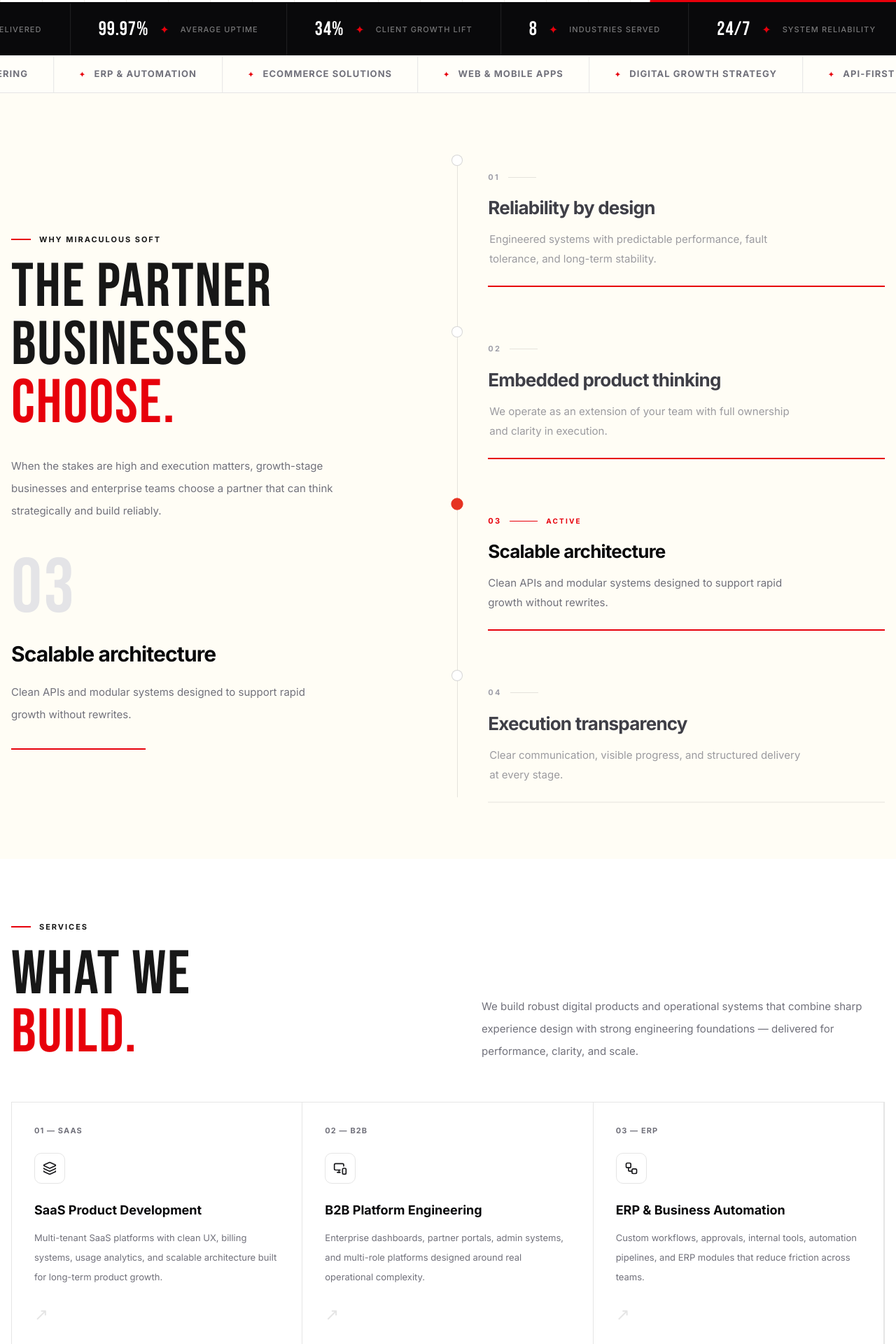
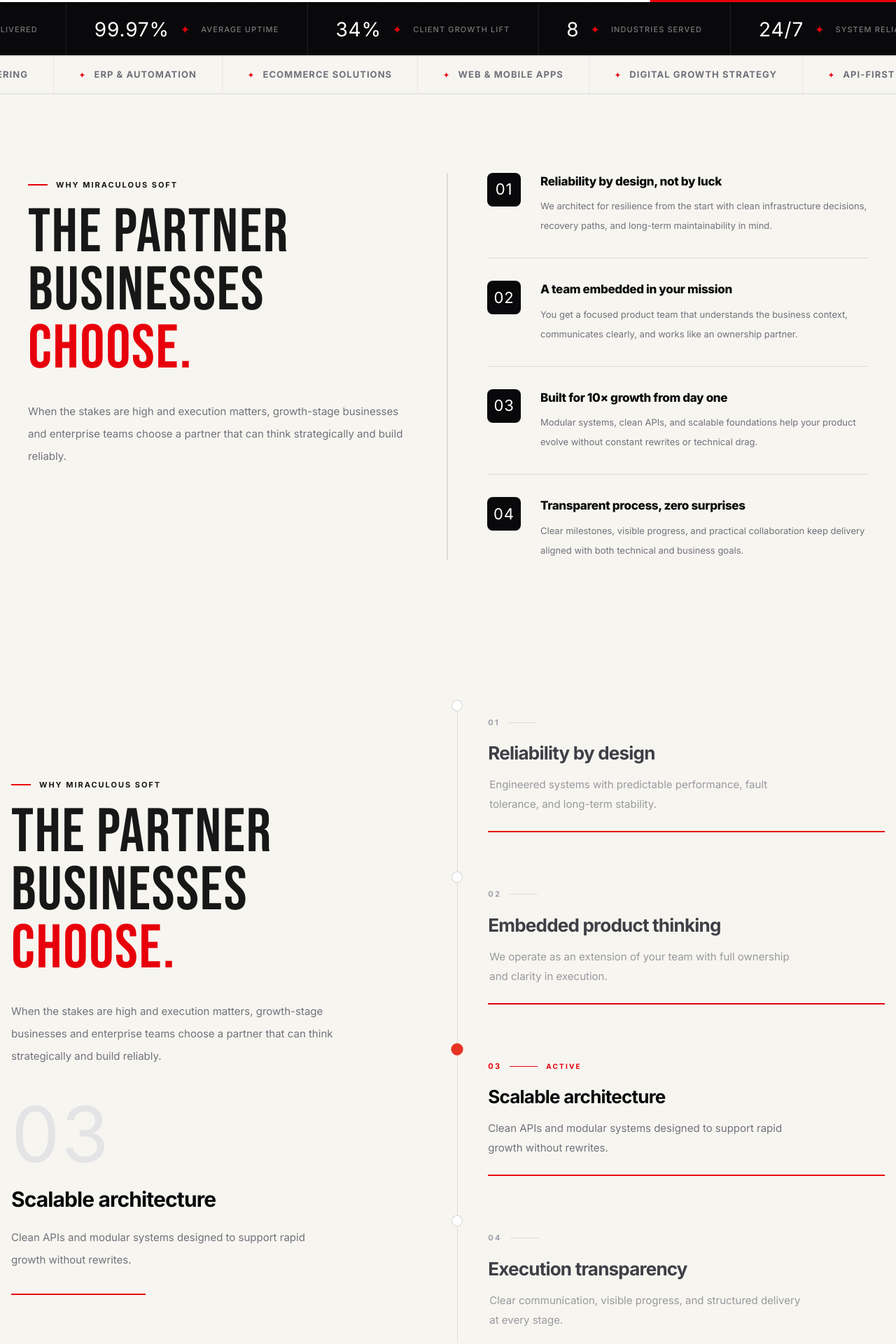
Before and after one commit to msinoftech/Miraculoussoftsolutions, a Next.js app: page / in a window 1280 px wide. Shown: the part 780-2700 px from the top of the page at 70% size. Built offline with nearby package versions, Linux system fonts and the light colour scheme.

Commit message:
update the font and same as ref layout

```diff
--- a/app/globals.css
+++ b/app/globals.css
@@ -13,7 +13,6 @@
   --red: #e63322;
   --blue: #0044ff;
   --green: #00875a;
-  --hero: "Bebas Neue", sans-serif;
   --serif: "Cormorant Garamond", serif;
   --body: "Inter", sans-serif;
 }
@@ -33,14 +32,6 @@
 
 h1, h2, h3, h4, h5, h6 {
   font-family: var(--font-bebas-neue), Arial, sans-serif;
-}
-
-p {
-  font-family: var(--font-inter), Arial, Helvetica, sans-serif;
-}
-
-.font-hero {
-  font-family: var(--hero);
 }
 
 .font-serif-display {
--- /dev/null
+++ b/app/not-found.tsx
@@ -0,0 +1,72 @@
+import Link from "next/link";
+
+export default function NotFound() {
+  return (
+    <section className="relative overflow-hidden bg-[var(--off)] py-14 sm:py-20">
+      <div className="grid-bg absolute inset-0 opacity-35" />
+
+      <div className="relative z-10 mx-auto max-w-7xl px-4">
+        <div className="overflow-hidden rounded-2xl border border-[var(--border)] bg-white shadow-[0_24px_70px_rgba(12,12,12,0.08)]">
+          <div className="grid gap-0 lg:grid-cols-[1.15fr_0.85fr]">
+            <div className="border-b border-[var(--border)] p-8 sm:p-12 lg:border-b-0 lg:border-r">
+              <div className="inline-flex items-center gap-2 rounded-full border border-red-600 px-4 py-1.5 text-[11px] font-bold uppercase tracking-[0.16em] text-red-600">
+                <span className="h-[5px] w-[5px] rounded-full bg-red-600" />
+                Error 404
+              </div>
+
+              <h1 className="mt-6 font-hero text-[64px] uppercase leading-[0.9] tracking-[0.02em] text-zinc-950 sm:text-[90px] lg:text-[120px]">
+                Page
+                <br />
+                Not <span className="text-red-600">Found.</span>
+              </h1>
+
+              <p>The page you are looking for does not exist or may have been moved. Let’s get you back to the right section.</p>
+
+              <div className="mt-8 flex flex-col gap-3 sm:flex-row">
+                <Link
+                  href="/"
+                  className="inline-flex items-center justify-center rounded-[4px] border border-zinc-950 bg-zinc-950 px-6 py-3 text-[12px] font-bold uppercase tracking-[0.08em] text-white transition hover:border-red-600 hover:bg-red-600"
+                >
+                  Go to Homepage
+                </Link>
+                <Link
+                  href="/#services"
+                  className="inline-flex items-center justify-center rounded-[4px] border border-zinc-950 px-6 py-3 text-[12px] font-bold uppercase tracking-[0.08em] text-zinc-950 transition hover:bg-zinc-950 hover:text-white"
+                >
+                  Explore Services
+                </Link>
+              </div>
+            </div>
+
+            <div className="flex flex-col justify-between bg-zinc-950 p-8 text-white sm:p-12">
+              <div>
+                <div className="text-[11px] font-bold uppercase tracking-[0.14em] text-white/40">
+                  Need Assistance?
+                </div>
+                <h2 className="mt-4 font-hero text-[46px] uppercase leading-[0.92] tracking-[0.02em] sm:text-[58px]">
+                  We Can Help You Navigate.
+                </h2>
+                <p className="mt-5 text-[14px] leading-7 text-white/60">
+                  If this happened from an outdated link, contact our team and we will
+                  guide you to the correct page.
+                </p>
+              </div>
+
+              <div className="mt-8 rounded-xl border border-white/10 bg-white/[0.03] p-5">
+                <div className="text-[10px] font-bold uppercase tracking-[0.16em] text-white/45">
+                  Quick Link
+                </div>
+                <Link
+                  href="/#contact"
+                  className="mt-3 inline-flex w-full items-center justify-center rounded-md bg-red-600 px-4 py-3 text-[12px] font-bold uppercase tracking-[0.08em] text-white transition hover:bg-red-700"
+                >
+                  Contact Miraculous Soft
+                </Link>
+              </div>
+            </div>
+          </div>
+        </div>
+      </div>
+    </section>
+  );
+}
--- a/app/page.tsx
+++ b/app/page.tsx
@@ -27,26 +27,45 @@
   {
     number: "01",
     title: "Reliability by design",
-    description:
-      "Engineered systems with predictable performance, fault tolerance, and long-term stability.",
+    description: "Engineered systems with predictable performance, fault tolerance, and long-term stability.",
   },
   {
     number: "02",
     title: "Embedded product thinking",
-    description:
-      "We operate as an extension of your team with full ownership and clarity in execution.",
+    description: "We operate as an extension of your team with full ownership and clarity in execution.",
   },
   {
     number: "03",
     title: "Scalable architecture",
-    description:
-      "Clean APIs and modular systems designed to support rapid growth without rewrites.",
+    description: "Clean APIs and modular systems designed to support rapid growth without rewrites.",
   },
   {
     number: "04",
     title: "Execution transparency",
+    description: "Clear communication, visible progress, and structured delivery at every stage.",
+  },
+];
+
+const whyPointsold = [
+  {
+    title: "Reliability by design, not by luck",
     description:
-      "Clear communication, visible progress, and structured delivery at every stage.",
+      "We architect for resilience from the start with clean infrastructure decisions, recovery paths, and long-term maintainability in mind.",
+  },
+  {
+    title: "A team embedded in your mission",
+    description:
+      "You get a focused product team that understands the business context, communicates clearly, and works like an ownership partner.",
+  },
+  {
+    title: "Built for 10× growth from day one",
+    description:
+      "Modular systems, clean APIs, and scalable foundations help your product evolve without constant rewrites or technical drag.",
+  },
+  {
+    title: "Transparent process, zero surprises",
+    description:
+      "Clear milestones, visible progress, and practical collaboration keep delivery aligned with both technical and business goals.",
   },
 ];
 
@@ -472,11 +491,11 @@
             <div className="flex flex-col gap-3">
               <a href="#contact" className="group flex items-center justify-between rounded-[4px] border border-zinc-950 bg-zinc-950 px-6 py-4 text-[13px] font-bold uppercase tracking-[0.08em] text-white transition hover:border-red-600 hover:bg-red-600">
                 Start Your Project
-                <svg xmlns="http://www.w3.org/2000/svg" width="18" height="18" viewBox="0 0 24 24" fill="none" stroke="currentColor" stroke-width="2" stroke-linecap="round" stroke-linejoin="round" className="lucide lucide-arrow-right transition group-hover:translate-x-1 group-hover:-translate-y-1" aria-hidden="true" data-source-pos="954:16-954:116" data-source-name="ArrowRight"><path d="M5 12h14"></path><path d="m12 5 7 7-7 7"></path></svg>
+                <svg xmlns="http://www.w3.org/2000/svg" width="18" height="18" viewBox="0 0 24 24" fill="none" stroke="currentColor" strokeWidth="2" strokeLinecap="round" strokeLinejoin="round" className="lucide lucide-arrow-right transition group-hover:translate-x-1 group-hover:-translate-y-1" aria-hidden="true" data-source-pos="954:16-954:116" data-source-name="ArrowRight"><path d="M5 12h14"></path><path d="m12 5 7 7-7 7"></path></svg>
               </a>
               <a href="#services" className="group flex items-center justify-between rounded-[4px] border border-zinc-950 px-6 py-4 text-[13px] font-bold uppercase tracking-[0.08em] text-zinc-950 transition hover:bg-zinc-950 hover:text-white">
                 Explore Services
-                <svg xmlns="http://www.w3.org/2000/svg" width="18" height="18" viewBox="0 0 24 24" fill="none" stroke="currentColor" stroke-width="2" stroke-linecap="round" stroke-linejoin="round" className="lucide lucide-arrow-right transition group-hover:translate-x-1 group-hover:-translate-y-1" aria-hidden="true" data-source-pos="954:16-954:116" data-source-name="ArrowRight"><path d="M5 12h14"></path><path d="m12 5 7 7-7 7"></path></svg>
+                <svg xmlns="http://www.w3.org/2000/svg" width="18" height="18" viewBox="0 0 24 24" fill="none" stroke="currentColor" strokeWidth="2" strokeLinecap="round" strokeLinejoin="round" className="lucide lucide-arrow-right transition group-hover:translate-x-1 group-hover:-translate-y-1" aria-hidden="true" data-source-pos="954:16-954:116" data-source-name="ArrowRight"><path d="M5 12h14"></path><path d="m12 5 7 7-7 7"></path></svg>
               </a>
             </div>
           </div>
@@ -496,7 +515,7 @@
       </section>
 
       {/* Marquee Section */}
-      <section className="overflow-hidden border-y-1 border-neutral-200 bg-amber-50/30">
+      <section className="overflow-hidden border-y-2 border-neutral-200 bg-[var(--off)]">
         <div className="marquee-track flex">
           {marqueeLoop.map((item, index) => (
             <div key={`${item}-${index}`} className="flex shrink-0 items-center gap-3 border-r border-neutral-200 px-9 py-4 text-[13px] font-bold uppercase tracking-[0.08em] text-zinc-500 transition hover:text-zinc-950">
@@ -508,7 +527,39 @@
       </section>
 
       {/* Why Miraculous Soft Section */}
-      <section className="overflow-hidden bg-amber-50/50 py-14 sm:py-20">
+      <section className="overflow-hidden bg-[var(--off)] py-24 lg:py-28">
+        <div className="mx-auto grid max-w-7xl grid-cols-1 gap-0 px-6 lg:grid-cols-2 lg:px-10">
+          <div className="border-b-2 border-[var(--border)] pb-12 lg:border-b-0 lg:border-r-2 lg:pb-0 lg:pr-14">
+            <SectionEyebrow>Why Miraculous Soft</SectionEyebrow>
+            <h2 className="font-hero text-[58px] uppercase leading-[0.94] tracking-[0.02em] sm:text-[70px] lg:text-[88px]">
+              The Partner
+              <br />
+              Businesses
+              <br />
+              <span className="text-red-600">Choose.</span>
+            </h2>
+            <p className="mt-8 max-w-xl text-[15px] leading-8 text-zinc-500">
+              When the stakes are high and execution matters, growth-stage businesses and enterprise teams choose a partner that can think strategically and build reliably.
+            </p>
+          </div>
+
+          <div className="pt-12 lg:pl-14 lg:pt-0">
+            {whyPointsold.map((point, index) => (
+              <div key={point.title} className="grid grid-cols-[56px_1fr] gap-5 border-b border-[var(--border)] py-8 last:border-b-0 first:pt-0 last:pb-0">
+                <div className="flex h-12 w-12 items-center justify-center rounded-lg bg-zinc-950 text-white transition hover:bg-red-600">
+                  <span className="font-hero text-[22px] uppercase tracking-[0.04em]">{String(index + 1).padStart(2, "0")}</span>
+                </div>
+                <div>
+                  <div className="text-[17px] font-extrabold tracking-[-0.02em] text-zinc-950">{point.title}</div>
+                  <p className="mt-2 text-[13px] leading-7 text-zinc-500">{point.description}</p>
+                </div>
+              </div>
+            ))}
+          </div>
+        </div>
+      </section>
+
+      <section className="overflow-hidden bg-[var(--off)] py-14 sm:py-20">
         <div className="mx-auto grid max-w-7xl grid-cols-1 gap-14 px-4 lg:grid-cols-[0.92fr_1.08fr] lg:gap-20">
           <div className="border-b-2 border-[var(--border)] pb-12 lg:sticky lg:top-28 lg:h-fit lg:border-b-0 lg:pb-0 lg:pr-14">
             <SectionEyebrow>Why Miraculous Soft</SectionEyebrow>
@@ -594,17 +645,17 @@
             </p>
           </div>
 
-          <div className="grid border-1 border-neutral-200 md:grid-cols-2 xl:grid-cols-3">
+          <div className="grid border-2 border-zinc-950 md:grid-cols-2 xl:grid-cols-3">
             {services.map((service, index) => {
               return (
-                <div key={service.title} className={`group border-neutral-200 p-8 transition duration-300 hover:bg-neutral-900 ${index % 3 !== 2 ? "xl:border-r" : ""} ${index < 3 ? "xl:border-b" : ""} ${index % 2 !== 1 ? "md:border-r xl:border-r" : ""} ${index < 4 ? "md:border-b xl:border-b" : ""}`}>
+                <div key={service.title} className={`group border-[var(--border)] p-8 transition duration-300 hover:bg-zinc-950 ${index % 3 !== 2 ? "xl:border-r" : ""} ${index < 3 ? "xl:border-b" : ""} ${index % 2 !== 1 ? "md:border-r xl:border-r" : ""} ${index < 4 ? "md:border-b xl:border-b" : ""}`}>
                   <div className="mb-6 text-[11px] font-bold uppercase tracking-[0.1em] text-zinc-500 transition group-hover:text-white/35">{service.number}</div>
-                  <div className="mb-6 flex h-11 w-11 items-center justify-center rounded-[10px] border border-neutral-200 bg-white transition group-hover:border-red-600 group-hover:bg-red-600">
-                    <span dangerouslySetInnerHTML={{ __html: service.icon }} />
+                  <div className="mb-6 flex h-11 w-11 items-center justify-center rounded-[10px] border border-[var(--border)] bg-[var(--off)] transition group-hover:border-red-600 group-hover:bg-red-600">
+                  <span dangerouslySetInnerHTML={{ __html: service.icon }} />
                   </div>
-                  <div className="mb-3 text-[18px] font-bold text-zinc-950 transition group-hover:text-white">{service.title}</div>
+                  <div className="mb-3 text-[18px] font-extrabold tracking-[-0.02em] text-zinc-950 transition group-hover:text-white">{service.title}</div>
                   <p className="mb-6 text-[13px] leading-7 text-zinc-500 transition group-hover:text-white/55">{service.description}</p>
-                  <div className="text-2xl text-neutral-200 transition group-hover:translate-x-1 group-hover:-translate-y-1 group-hover:text-red-600">↗</div>
+                  <div className="text-2xl text-[var(--border)] transition group-hover:translate-x-1 group-hover:-translate-y-1 group-hover:text-red-600">↗</div>
                 </div>
               );
             })}
@@ -613,7 +664,7 @@
       </section>
 
       {/* Technology Stack Section */}
-      <section id="tech" className="bg-amber-50/50 py-14 lg:py-20">
+      <section id="tech" className="bg-[var(--off)] py-14 lg:py-20">
         <div className="mx-auto max-w-7xl px-4">
           <div className="mb-14 grid grid-cols-1 gap-8 lg:grid-cols-[1fr_1.05fr] lg:items-end">
             <div>
@@ -875,7 +926,7 @@
       </section>
 
       {/* clients */}
-      <section id="clients" className="bg-amber-50/50 py-14 sm:py-20">
+      <section id="clients" className="bg-[var(--off)] py-14 sm:py-20">
         <div className="mx-auto max-w-7xl px-4">
           <div className="mb-14 grid grid-cols-1 gap-8 lg:grid-cols-2 lg:items-end">
             <div>
@@ -931,7 +982,7 @@
       </section>
 
       {/* process */}
-      <section id="process" className="bg-amber-50/50 py-14 sm:py-20">
+      <section id="process" className="bg-[var(--off)] py-14 sm:py-20">
         <div className="mx-auto max-w-7xl px-4">
           <div className="mb-14">
             <SectionEyebrow>Process</SectionEyebrow>
```
